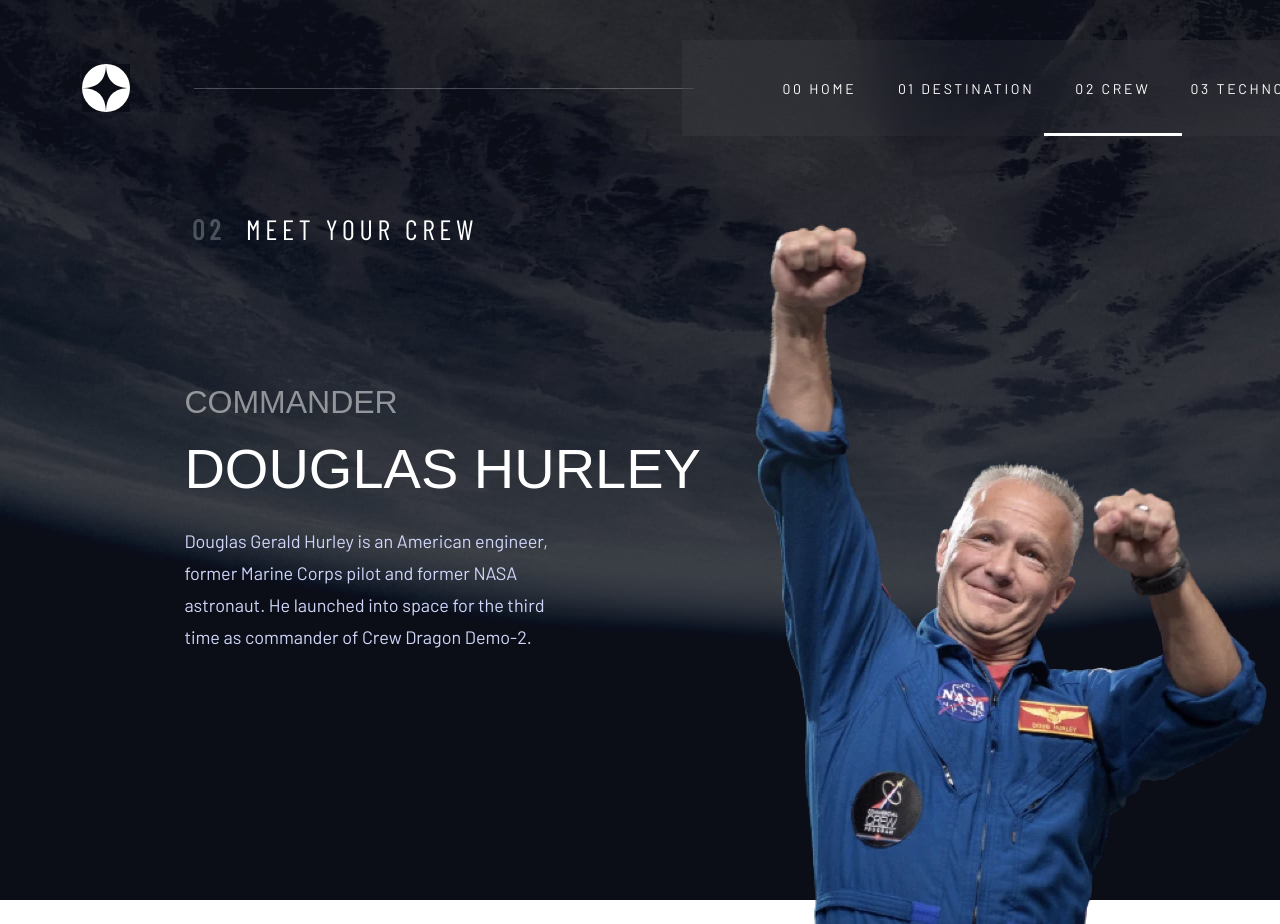
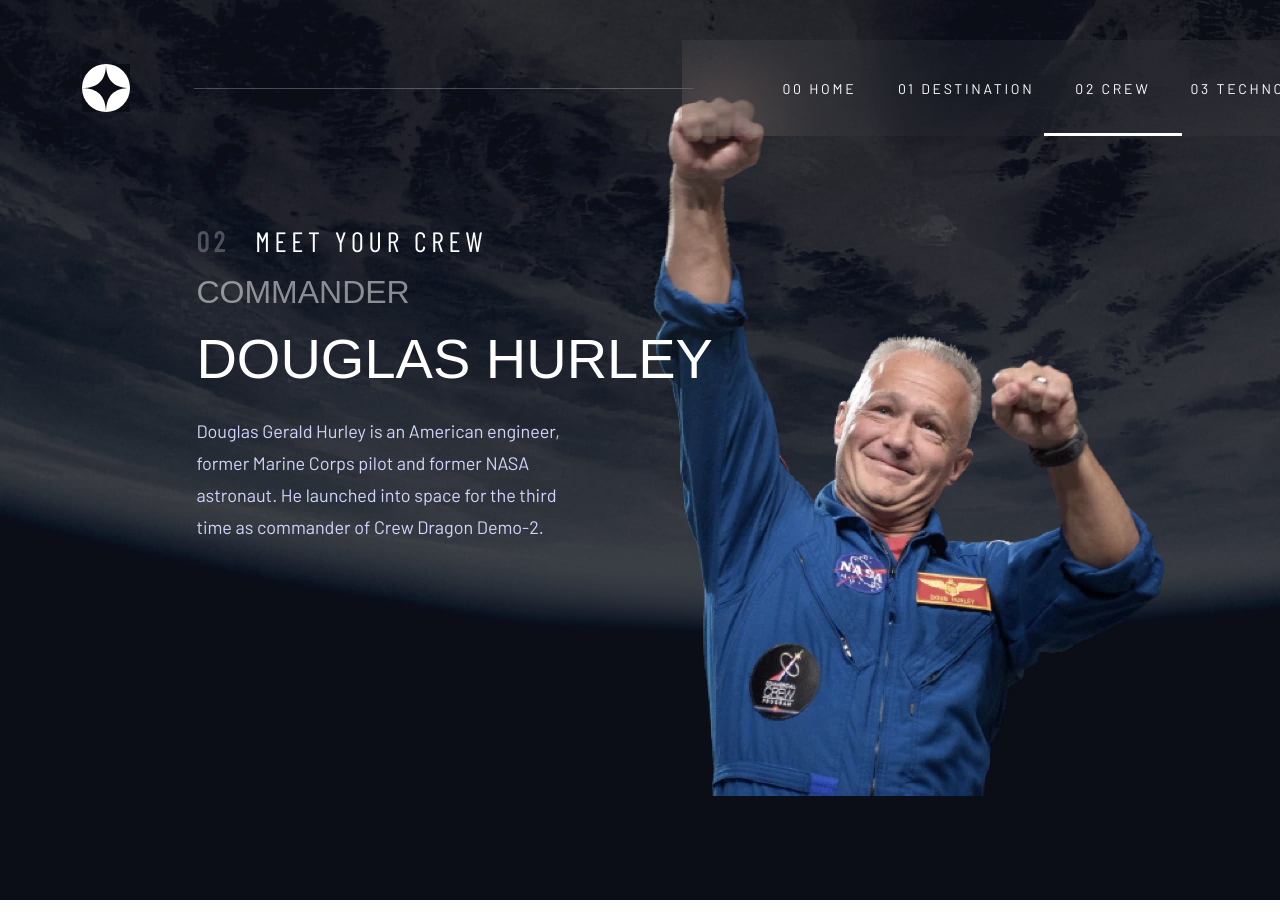
Before and after one commit to mohadese-nm/space-tourism-website, a Vue app: page /douglas in a window 1280 px wide. Shown: the top 924 px of the page. Built offline with nearby package versions, Linux system fonts and the light colour scheme; a web font is replaced by a local one.

Commit message:
fix grid in crew

```diff
--- a/src/views/crew/crewPage.vue
+++ b/src/views/crew/crewPage.vue
@@ -2,15 +2,9 @@
   <div class="content">
     <navigation-bar></navigation-bar>
     <div class="container">
-      <div class="row">
-        <div class=" col d-block crew-header">
-          <span>02</span>
-          <p class="crew-text">meet your crew</p>
-        </div>
-        <div class="col crew-info">
+        <div class="crew-info">
           <router-view></router-view>
         </div>
-      </div>
     </div>
   </div>
 </template>
@@ -36,58 +30,5 @@
   height: 900px;
   background-image: url(@/assets/crew/background-crew-desktop.jpg);
   background-size: cover;
-
-  .container{
-    .crew-header {
-      position: absolute;
-      width: 382px;
-      height: 34px;
-      left: 15vw;
-      top: 212px;
-
-      span {
-        width: 26px;
-        position: absolute;
-        height: 34px;
-        left: 0%;
-        right: 93.19%;
-        top: calc(50% - 34px/2);
-        font-family: $barlowCond;
-        font-style: normal;
-        font-weight: 700;
-        font-size: 28px;
-        line-height: 34px;
-        letter-spacing: 4.725px;
-        color: white;
-        mix-blend-mode: normal;
-        opacity: 0.25;
-      }
-
-      .crew-text {
-        position: absolute;
-        height: 34px;
-        width: 327px;
-        left: 14.14%;
-        right: 1.57%;
-        top: calc(50% - 34px/2);
-        font-family: $barlowCond;
-        font-style: normal;
-        font-weight: 400;
-        font-size: 28px;
-        line-height: 34px;
-        letter-spacing: 4.725px;
-        text-transform: uppercase;
-        color: white;
-      }
-    }
-
-    .crew-info {
-      position: absolute;
-      left: 8vw;
-      top: 48vh;
-      width: 100%;
-      height: 47vh;
-    }
-  }
 }
 </style>
--- a/src/views/crew/douglasPage.vue
+++ b/src/views/crew/douglasPage.vue
@@ -3,20 +3,32 @@
     <div class="row">
         <div class="col crew-info">
             <div class="row">
-                <div class="col-12 crew-role">
+                <div class=" col crew-header">
+                    <span>02</span>
+                    <p class="crew-text">meet your crew</p>
+                </div>
+            </div>
+            <div class="row">
+                <div class="col crew-role">
                     <p>commander</p>
                 </div>
-                <div class="col-12 crew-name">
+            </div>
+            <div class="row">
+                <div class="col crew-name">
                     <p>Douglas Hurley</p>
                 </div>
-                <div class="col-12 crew-about mt-2">
+            </div>
+            <div class="row">
+                <div class="col crew-about mt-2">
                     <p>
                         Douglas Gerald Hurley is an American engineer, former Marine Corps pilot and former
                         NASA astronaut. He launched into space for the third time as commander of Crew
                         Dragon Demo-2.
                     </p>
                 </div>
-                <div class="col-12 crew-nav">
+            </div>
+            <div class="row">
+                <div class="col crew-nav">
 
                 </div>
             </div>
@@ -39,6 +51,36 @@
 @use '@/assets/styles/-variables.scss' as *;
 .container{
     .crew-info{
+        position: relative;
+        top: 16vh;
+        left: 8vw;
+        .crew-header{
+            span{
+            font-family: $barlowCond;
+            font-style: normal;
+            font-weight: 700;
+            font-size: 28px;
+            line-height: 34px;
+            letter-spacing: 4.725px;
+            color: white;
+            mix-blend-mode: normal;
+            opacity: 0.25;
+            }
+
+            .crew-text{
+                display: inline-block;
+                position: relative;
+                left: 2vw;
+                font-family: $barlowCond;
+                font-style: normal;
+                font-weight: 400;
+                font-size: 28px;
+                line-height: 34px;
+                letter-spacing: 4.725px;
+                text-transform: uppercase;
+                color: white;
+            }
+        }
         .crew-role{
             font-family: $belle;
             font-style: normal;
@@ -76,7 +118,7 @@
     }
 
     .crew-image{
-        margin-top: -20vh;
+
         img{
 
         }
```
